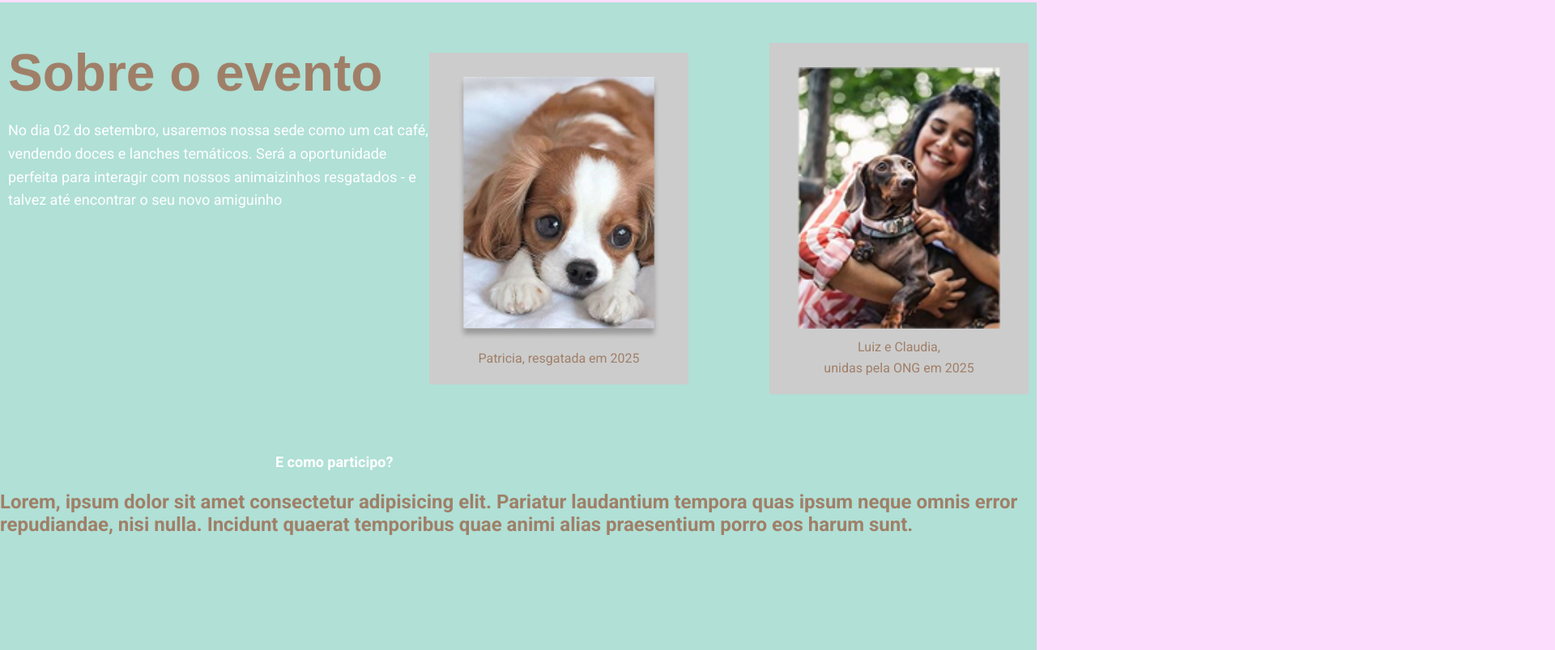
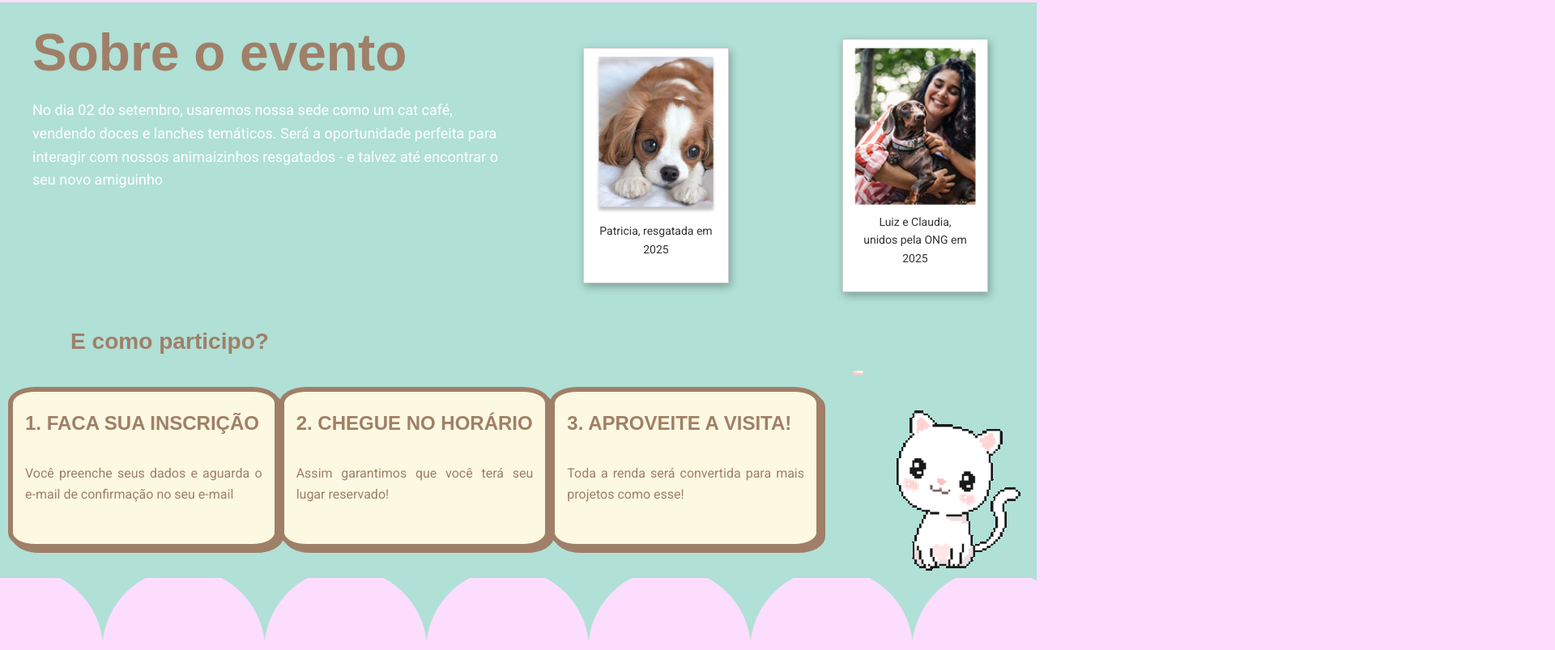
Before and after one commit to danirsena/code4causes, a plain HTML site: page 3 - cafeComAnimaizinhos/index.html in a window 1280 px wide. Shown: the part 797-1600 px from the top of the page at 81% size, 1920 px wide, since content can reach past the window. Drawn offline with Linux system fonts and the light colour scheme; a web font is replaced by a local one.

Commit message:
UPDATE section evento

```diff
--- a/3 - cafeComAnimaizinhos/index.html
+++ b/3 - cafeComAnimaizinhos/index.html
@@ -57,7 +57,7 @@
           <p>Patricia, resgatada em 2025</p>
         </div>
         <div class="evento-image"><img src="imagens/dona_com_caozinho.webp" alt="Cachorrinho 1">
-          <p>Luiz e Claudia, <br> unidas pela ONG em 2025</p>
+          <p>Luiz e Claudia, <br> unidos pela ONG em 2025</p>
         </div>
       </div>
 
@@ -65,17 +65,31 @@
 
     <!-- Detalhes do evento -->
     <div class="detalhes">
-      <div class="participacao">
-        <p>E como participo?</p>
+      <h3>E como participo?</h3>
+      <div class="detalhes-participacao">
+        <div class="passos">
+          <div class="passo">
+            <h3>1. Faca sua inscrição</h3>
+            <p>Você preenche seus dados e aguarda o e-mail de confirmação no seu e-mail</p>
+          </div>
+          <div class="passo">
+            <h3>2. Chegue no horário</h3>
+            <p>Assim garantimos que você terá seu lugar reservado!</p>
+          </div>
+          <div class="passo">
+            <h3>3. Aproveite a visita!</h3>
+            <p>Toda a renda será convertida para mais projetos como esse!</p>
+          </div>
+        </div>
+        <div class="evento-gatinho">
+          <img src="imagens/gatinho.gif" alt="Gatinho">
+        </div>
+
       </div>
-      <div class="detalhes-participacao">
-        Lorem, ipsum dolor sit amet consectetur adipisicing elit. Pariatur laudantium tempora quas ipsum neque omnis
-        error repudiandae, nisi nulla. Incidunt quaerat temporibus quae animi alias praesentium porro eos harum sunt.
-      </div>
+
     </div>
-
+    <div class="mar"></div>
   </section>
-
 </body>
 
 </html>
--- a/3 - cafeComAnimaizinhos/style.css
+++ b/3 - cafeComAnimaizinhos/style.css
@@ -50,6 +50,10 @@ header {
     padding: 20px;
     text-align: center;
     box-shadow: 0 2px 4px rgba(0, 0, 0, 0.1);
+}
+
+.logo img {
+    height: 60px;
 }
 
 header h1 {
@@ -113,7 +117,7 @@ section {
     flex-direction: row;
     justify-content: space-around;
     width: 100%;
-    padding: 50px 10px;
+    padding: 25px 10px;
     text-align: center;
 }
 
@@ -143,26 +147,30 @@ section {
 .evento-image {
     display: flex;
     flex-direction: column;
-    justify-content: center;
-    align-items: baseline;
-    padding-top: 30px;
-    padding-left: 35px;
-    padding-right: 35px;
-    background-color: var(--cinza);
-    object-fit: cover;
+    justify-content: flex-start;
+    align-items: center;
+    padding: 10px;
+    background-color: #fff;
+    border: 1px solid #ccc;
+    box-shadow: 2px 4px 10px rgba(0, 0, 0, 0.3);
+    width: 180px;
+    margin: 20px;
 }
 
 .evento-image img {
-    width: 250px;
+    width: 150px;
+    /* tamanho da foto */
     height: auto;
+    display: block;
 }
 
 .evento-image p {
-    font-size: 16px;
-    color: var(--marrom);
+    font-size: 14px;
+    color: #333;
     margin-top: 10px;
     text-align: center;
 }
+
 
 .detalhes {
     display: flex;
@@ -174,3 +182,104 @@ section {
     color: var(--marrom);
     font-weight: bold;
 }
+
+.detalhes h3 {
+    margin-left: 87px;
+    margin-bottom: 20px;
+}
+
+.detalhes-participacao {
+    display: flex;
+    flex-direction: row;
+    justify-content: left;
+    align-items: left;
+    width: 100%;
+    max-height: max-content;
+    font-size: 24px;
+    color: var(--marrom);
+    font-weight: normal;
+}
+
+.passos {
+    display: flex;
+    flex-direction: row;
+    justify-content: space-around;
+    width: 80%;
+    padding: 20px 10px;
+    text-align: center;
+}
+
+.passo {
+    display: flex;
+    flex-direction: column;
+    width: 350px;
+    height: 200px;
+    background-color: var(--bege);
+    border-radius: 10%;
+    border: 6px solid var(--marrom);
+    box-shadow: 5px 5px 0 var(--marrom);
+    transition: transform 0.3s, box-shadow 0.3s;
+}
+
+.passo:hover {
+    transform: translate(-5px, -5px);
+    box-shadow: 17px 17px 0 var(--preto);
+}
+
+.passo h3 {
+    font-size: 24px;
+    color: var(--marrom);
+    margin-bottom: 10px;
+    margin-top: 25px;
+    text-align: left;
+    margin-left: 15px;
+    font-weight: 900;
+    text-transform: uppercase;
+    margin-bottom: 15px;
+    position: relative;
+    overflow: hidden;
+}
+
+.passo h3 {
+    transform: translateX(0);
+}
+
+.passo p {
+    font-size: 16px;
+    color: var(--marrom);
+    text-align: justify;
+    padding-right: 15px;
+    padding-left: 15px;
+}
+
+.mar {
+    bottom: 0;
+    left: 0;
+    width: 200%;
+    /* mais largo que a tela para deslizar */
+    height: 50vh;
+    /* ocupa 20% da altura da viewport */
+
+    background: repeating-radial-gradient(circle at bottom,
+            /* círculo ancorado embaixo → só aparece metade de cima */
+            #fdddfd 0 100px,
+            /* cor rosa até 100px de raio */
+            transparent 101px 200px
+            /* resto transparente → só sobra a metade */
+        );
+
+    background-size: 200px 100%;
+    /* cada semicirculo tem 200px de largura */
+    animation: onda 6s linear infinite;
+}
+
+@keyframes onda {
+    0% {
+        transform: translateX(0);
+    }
+
+    100% {
+        transform: translateX(200px);
+        /* move exatamente a largura de 1 semicirculo */
+    }
+}
```
